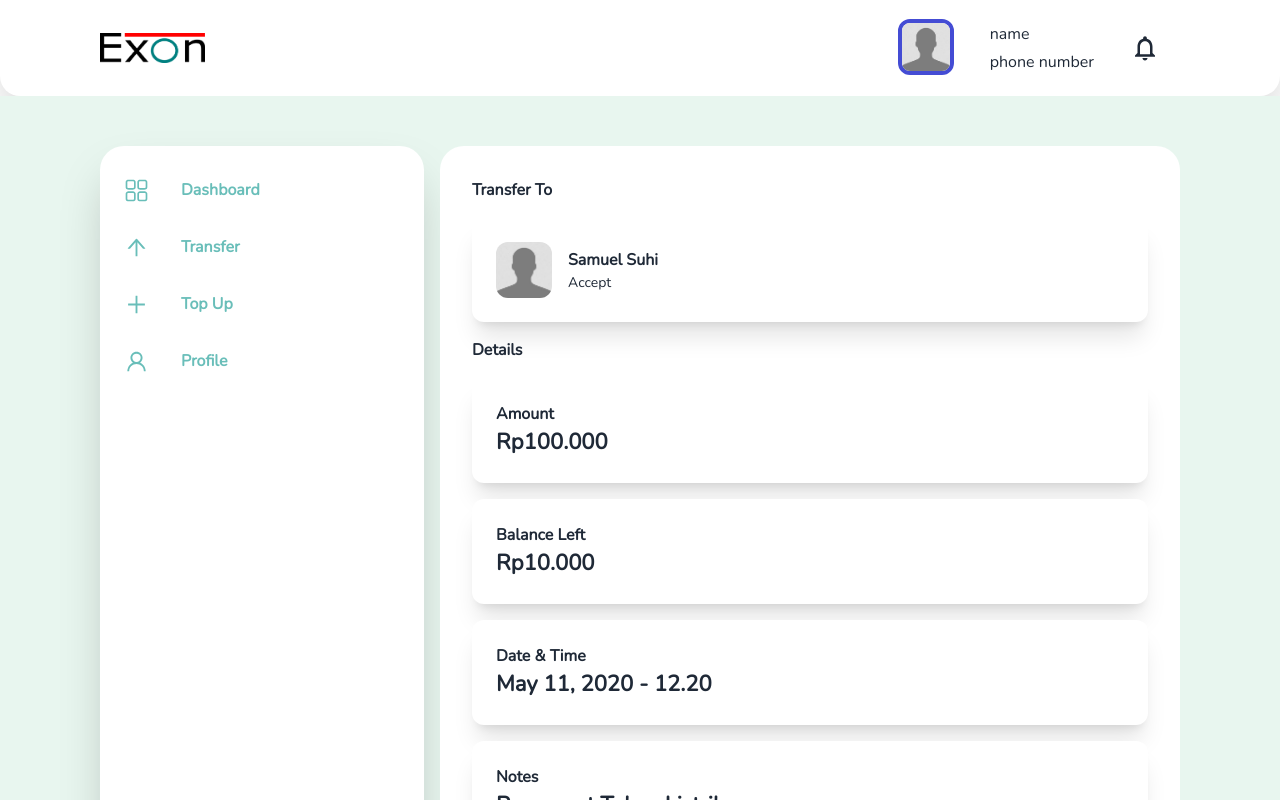
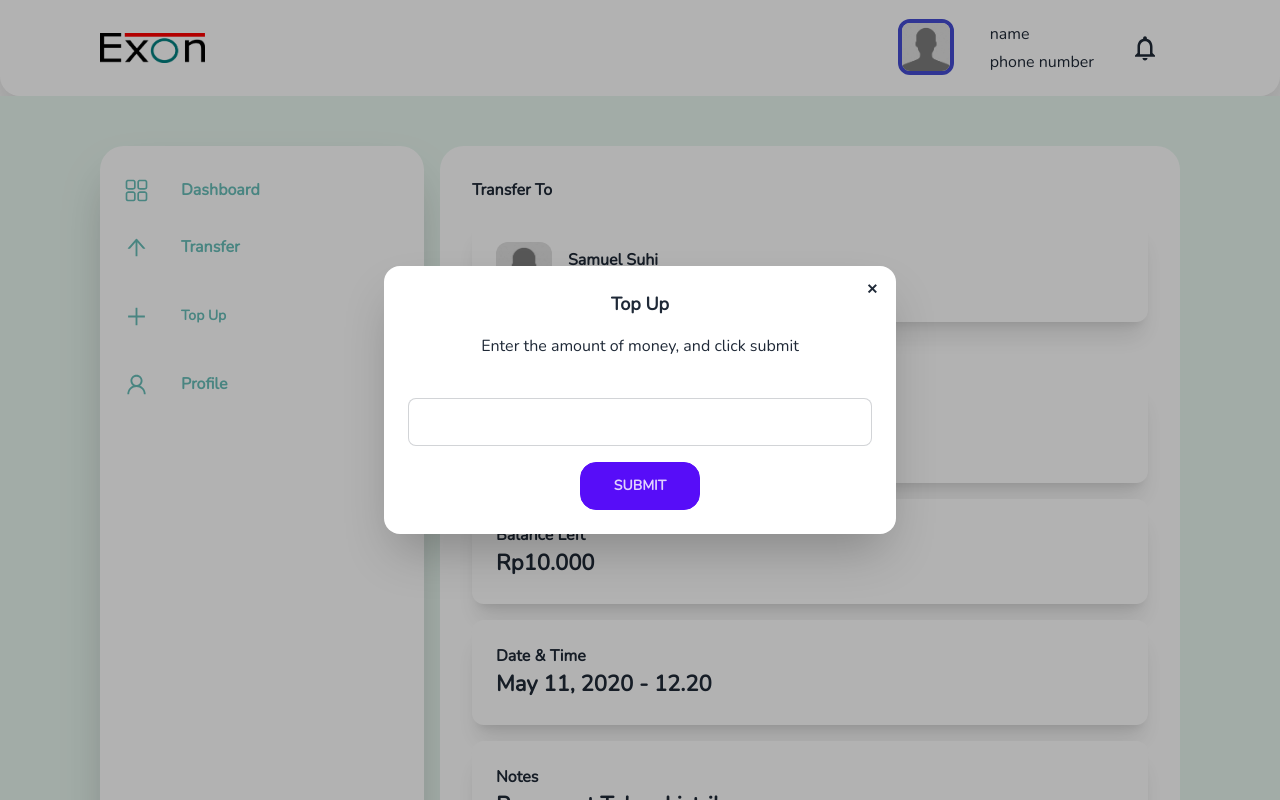
Before and after one commit to hendris27/fw15-exon, a Next.js app: page /confirmation in a window 1280 px wide. Both pictures are taken after a click on the button "Top Up". Shown: the top 800 px of the page. Built offline with nearby package versions, Linux system fonts and the light colour scheme.

Commit message:
add link

```diff
--- a/src/components/aside.jsx
+++ b/src/components/aside.jsx
@@ -1,35 +1,70 @@
 import React from 'react';
 import { RxDashboard } from 'react-icons/rx';
 import { AiOutlineArrowUp, AiOutlinePlus, AiOutlineUser, AiOutlineLogout } from 'react-icons/ai';
+import Link from 'next/link';
 
 export default function Aside() {
   return (
     <div className="max-h-full bg-white shadow-2xl w-[30%] py-8 px-6 rounded-3xl flex flex-col  justify-between ">
       <div className="flex flex-col gap-8">
+        <Link href="/home">
           <button className="flex gap-8 ">
             <div>
               <RxDashboard size={25} color="#69BEB9" />
             </div>
             <div className="font-bold text-[#69BEB9]">Dashboard</div>
           </button>
+        </Link>
+        <Link href="/transaction/transfer">
           <button className="flex gap-8 ">
             <div>
               <AiOutlineArrowUp size={25} color="#69BEB9" />
             </div>
             <div className="font-bold text-[#69BEB9]">Transfer</div>
           </button>
-        <button className="flex gap-8 ">
+        </Link>
+        <button className="flex gap-8 items-center ">
           <div>
             <AiOutlinePlus size={25} color="#69BEB9" />
           </div>
-          <div className="font-bold text-[#69BEB9]">Top Up</div>
+          <div>
+            {/* Open the modal using ID.showModal() method */}
+            <button
+              className="btn bg-transparent outline-none border-0 ml-[-16px] hover:bg-transparent hover:outline-none"
+              onClick={() => window.my_modal_5.showModal()}
+            >
+              <div className='className="font-bold text-[#69BEB9] normal-case text-[16px]"'>Top Up</div>
             </button>
+            <dialog id="my_modal_5" className="modal modal-bottom sm:modal-middle">
+              <form method="dialog" className="modal-box flex flex-col justify-starts">
+                <h3 className="font-bold text-lg">Top Up</h3>
+                <p className="py-4">Enter the amount of money, and click submit</p>
+                <div className="modal-action">
+                  <button className="btn btn-sm btn-circle btn-ghost absolute right-2 top-2">✕</button>
+                </div>
+                <div className="flex flex-col gap-4">
+                  <div>
+                    <input type="number" className="input input-bordered w-full" />
+                  </div>
+                  <div>
+                    <button type="submit" className="btn btn-primary w-[120px] rounded-2xl ">
+                      Submit
+                    </button>
+                  </div>
+                </div>
+              </form>
+            </dialog>
+          </div>
+        </button>
+
+        <Link href="/profile/profile">
           <button className="flex gap-8 ">
             <div>
               <AiOutlineUser size={25} color="#69BEB9" />
             </div>
             <div className="font-bold text-[#69BEB9]">Profile</div>
           </button>
+        </Link>
       </div>
       <button className="flex gap-8 ">
         <div>
--- a/src/components/header.jsx
+++ b/src/components/header.jsx
@@ -4,13 +4,13 @@ import default_picture from '../assets/img/default.jpg';
 import logo from '../assets/img/logo-home.png';
 import Link from 'next/link';
 import { MdNotificationsNone } from 'react-icons/md';
-import { AiOutlineUser, AiOutlineLogout } from 'react-icons/ai';
+import { AiOutlineArrowUp, AiOutlineUser, AiOutlineLogout } from 'react-icons/ai';
 
 export default function Header() {
   return (
     <div className="rounded-b-[20px] shadow-2xl flex justify-between px-[100px] py-8 items-center h-24">
       <div className="">
-        <Link href="/">
+        <Link href="/home">
           <Image src={logo} className="w-[105px] h-[30px]" alt="picture_logo" />
         </Link>
       </div>
@@ -26,12 +26,14 @@ export default function Header() {
             className="dropdown-content menu p-2 shadow  bg-base-100 rounded-box w-[200px] px-2s flex flex-col items-center justify-between "
           >
             <li>
-              <div className="flex gap-4 hover:bg-white items-center justify-center">
-                <div>
-                  <AiOutlineUser size={30} />
+              <Link href="/profile/profile" className="hover:bg-white">
+                <div className="flex gap-4 hover:bg-white items-center justify-center">
+                  <div>
+                    <AiOutlineUser size={30} />
+                  </div>
+                  <div className="font-bold text-medium hover:bg-white hover:text-accent ">My Profile</div>
                 </div>
-                <div className="font-bold text-medium hover:bg-white hover:text-accent ">My Profile</div>
-              </div>
+              </Link>
             </li>
             <div className="border-b-2 w-full hover:bg-white"></div>
             <li className="font-bold text-primary">
@@ -52,10 +54,29 @@ export default function Header() {
           </label>
           <ul
             tabIndex={0}
-            className="dropdown-content menu p-2 shadow  bg-base-100 rounded-box w-[200px] px-2s flex flex-col items-center justify-between "
+            className="dropdown-content menu p-2 shadow  bg-base-100 rounded-box w-[350px] px-2s flex flex-col items-center justify-between "
           >
             <li>
-              <div className="flex gap-4 hover:bg-white items-center justify-center"></div>
+              <div className="flex flex-col gap-4 hover:bg-white items-center justify-center p-2">
+                <div className="flex bg-white rounded-xl shadow-xl w-[320px] gap-6 p-5 hover:bg-green-100">
+                  <div>
+                    <AiOutlineArrowUp size={25} color="#69BEB9" />
+                  </div>
+                  <div className="flex flex-col gap-3">
+                    <div className="text-[14px]">Accept from Joshua Lee</div>
+                    <div className="text-[18px] font-bold">Rp220.000</div>
+                  </div>
+                </div>
+                <div className="flex bg-white rounded-xl shadow-xl w-[320px] gap-6 p-5">
+                  <div>
+                    <AiOutlineArrowUp size={25} color="#69BEB9" />
+                  </div>
+                  <div className="flex flex-col gap-3">
+                    <div className="text-[14px]">Accept from Joshua Lee</div>
+                    <div className="text-[18px] font-bold">Rp220.000</div>
+                  </div>
+                </div>
+              </div>
             </li>
             <div className="border-b-2 w-full hover:bg-white"></div>
             <li className="font-bold text-primary">
```
Lines whose indentation alone changed are shown as unchanged.
